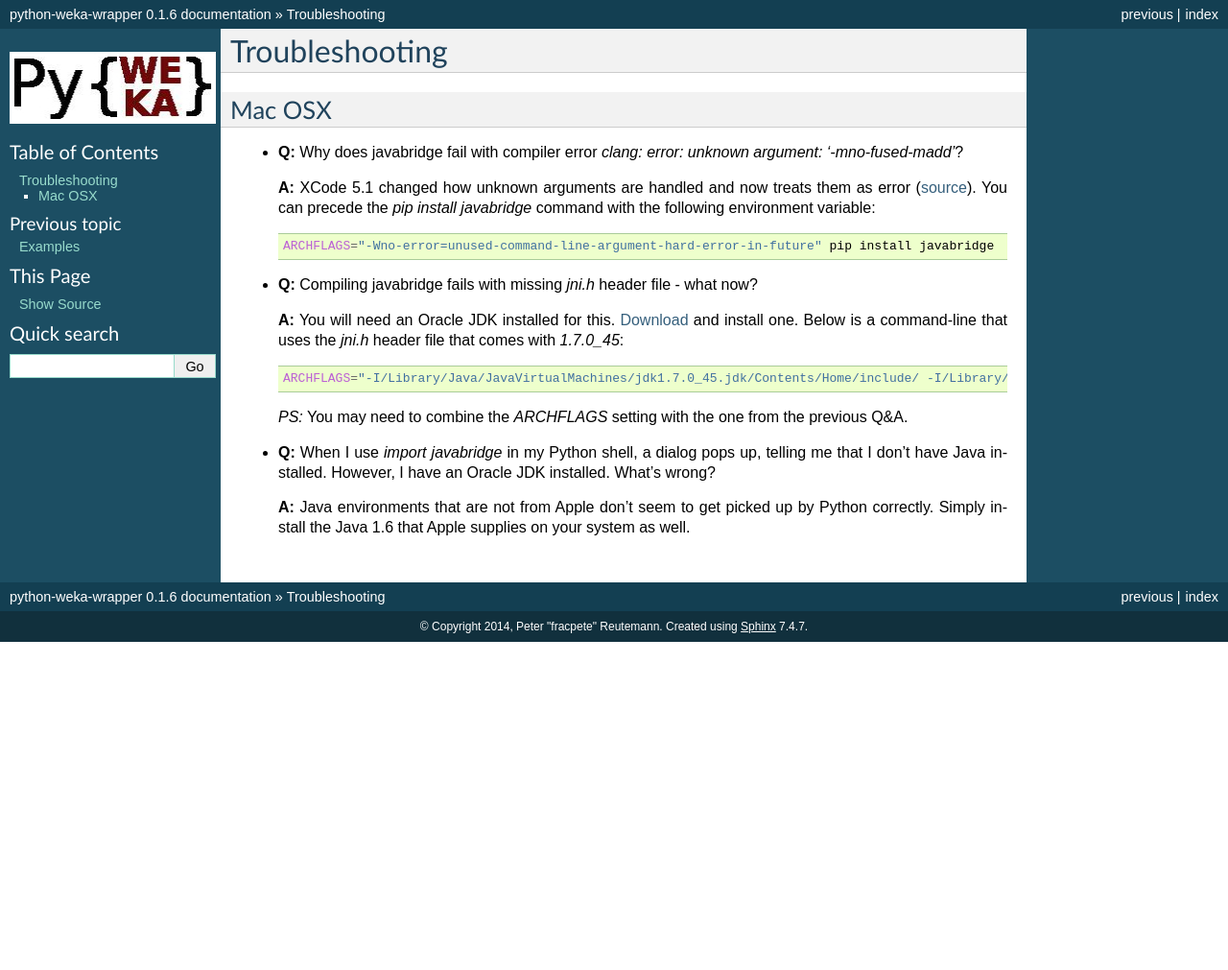
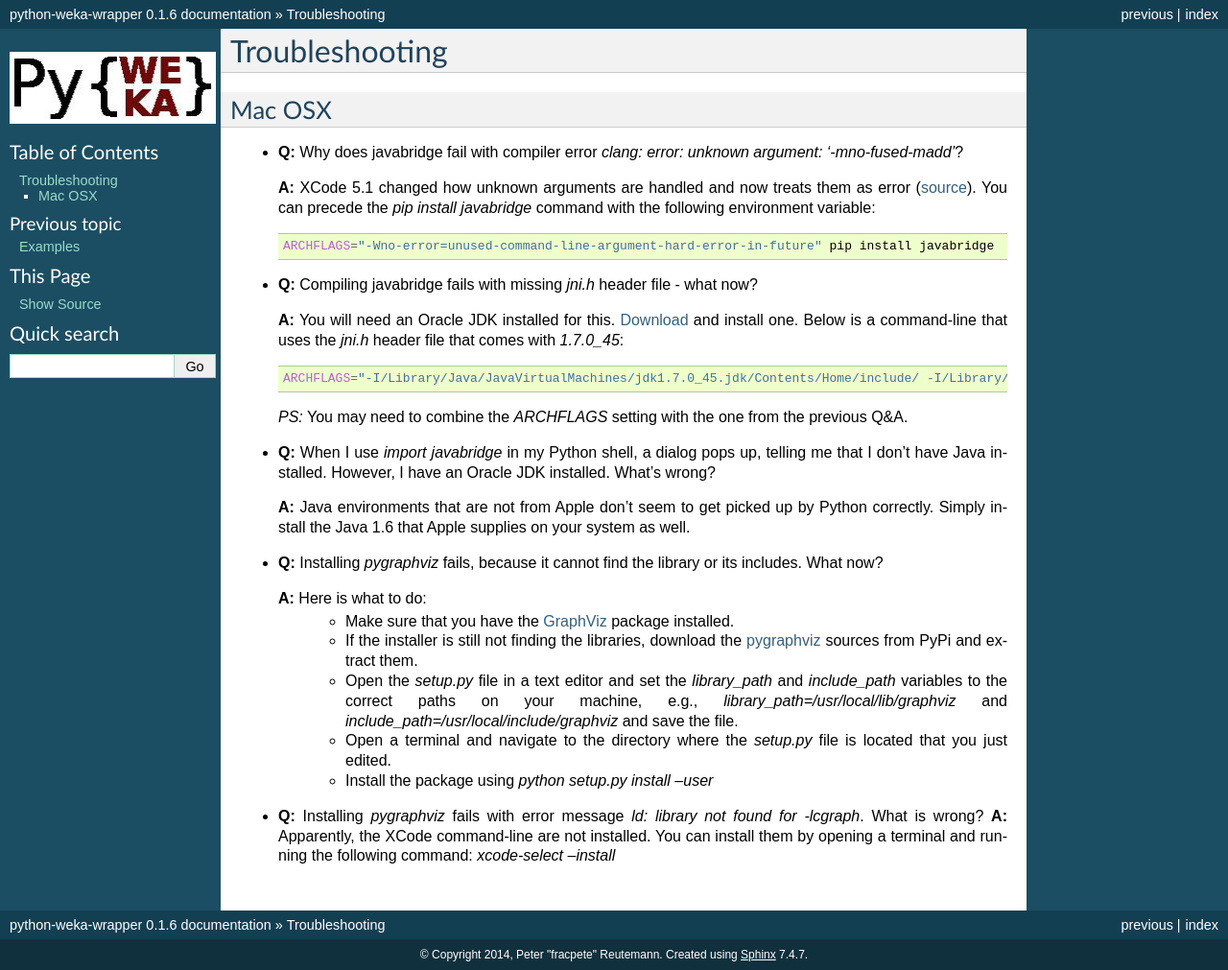
Before and after one commit to fracpete/python-weka-wrapper, a Sphinx documentation site: the page built from doc/source/troubleshooting.rst, in a window 1280 px wide. Shown: the whole page at 96% size. Built offline with Sphinx 7.4.7, drawn with Linux system fonts in a browser that asks for light colours; before the commit the page ends 900 px from its top, so only the background shows below that.

Commit message:
added Q&A for pygraphviz

```diff
--- a/doc/source/troubleshooting.rst
+++ b/doc/source/troubleshooting.rst
@@ -29,3 +29,31 @@
   **A:** Java environments that are not from Apple don't seem to get picked up
   by Python correctly. Simply install the Java 1.6 that Apple supplies on your
   system as well.
+
+* **Q:** Installing `pygraphviz` fails, because it cannot find the library or
+  its includes. What now?
+
+  **A:** Here is what to do:
+    * Make sure that you have the `GraphViz <http://graphviz.org/Download_macos.php>`_
+      package installed.
+
+    * If the installer is still not finding the libraries, download the
+      `pygraphviz <https://pypi.python.org/pypi/pygraphviz>`_ sources from PyPi and
+      extract them.
+
+    * Open the `setup.py` file in a text editor and set the `library_path` and
+      `include_path` variables to the correct paths on your machine, e.g.,
+      `library_path=/usr/local/lib/graphviz` and
+      `include_path=/usr/local/include/graphviz` and save the file.
+
+    * Open a terminal and navigate to the directory where the `setup.py` file
+      is located that you just edited.
+
+    * Install the package using `python setup.py install --user`
+
+
+* **Q:** Installing `pygraphviz` fails with error message
+  `ld: library not found for -lcgraph`. What is wrong?
+  **A:** Apparently, the XCode command-line are not installed. You can install
+  them by opening a terminal and running the following command:
+  `xcode-select --install`
```
